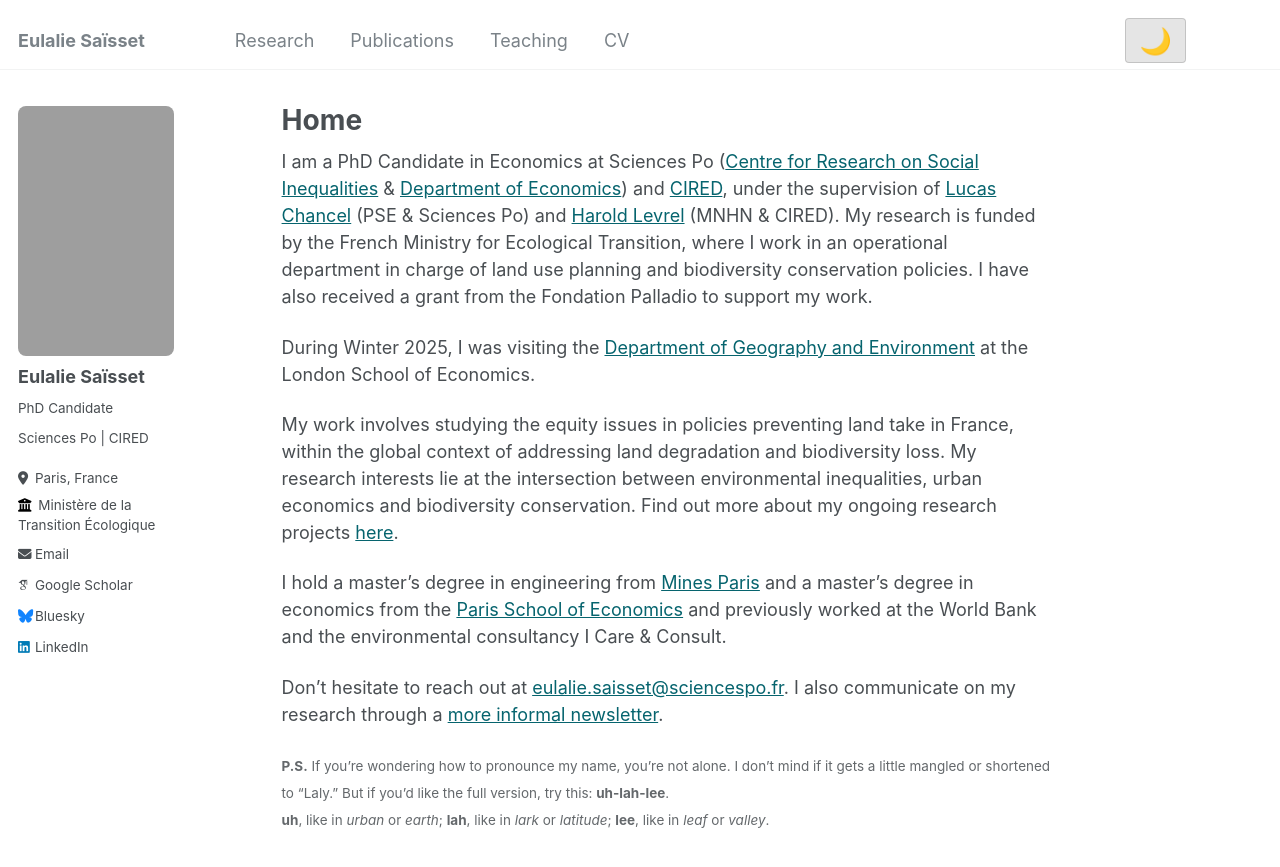
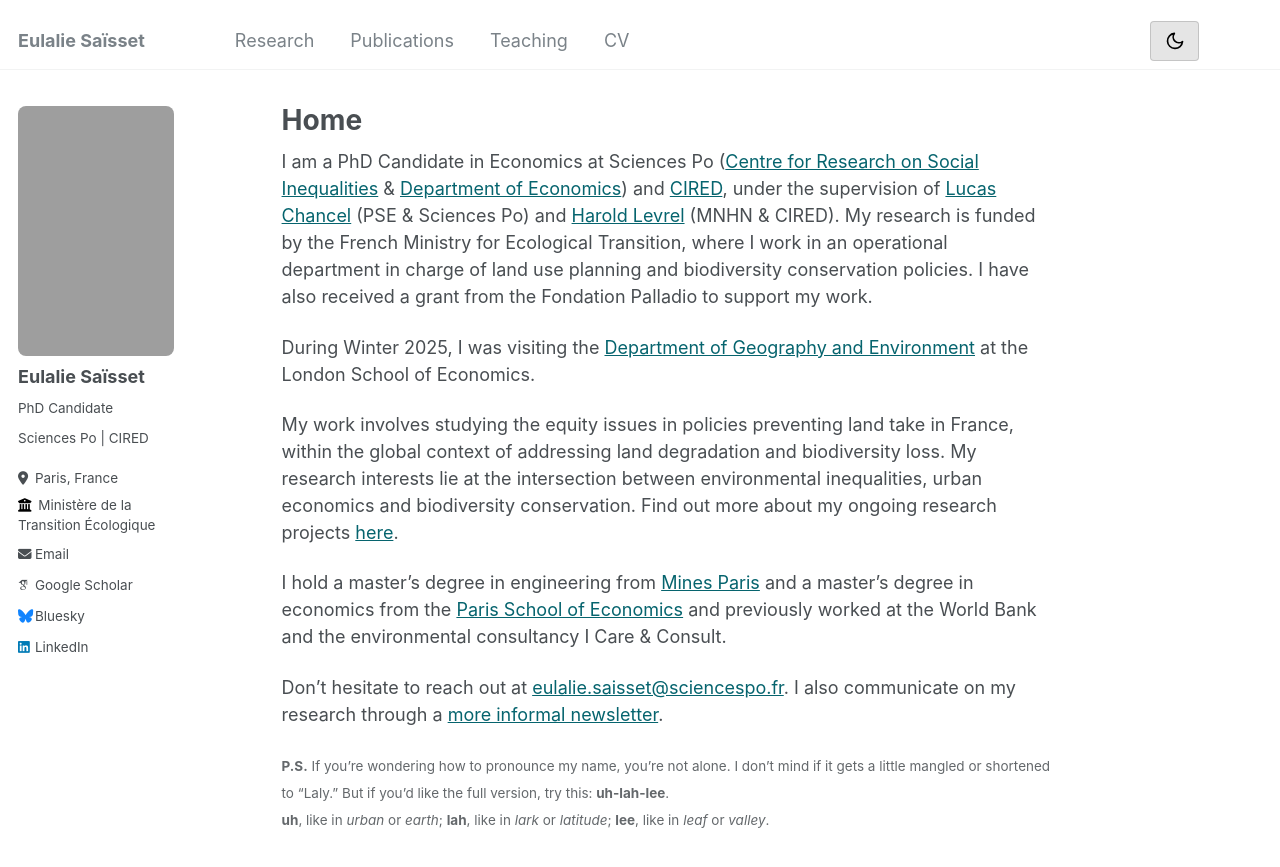
Before and after one commit to eulaliesaisset/eulaliesaisset.github.io, a Jekyll site: the page built from _pages/about.md, in a window 1280 px wide and 1045 px high. Shown: the top 867 px of the window. Built offline with Jekyll 4.4.1, drawn with Linux system fonts in a browser that asks for light colours; some web fonts are replaced.

Commit message:
Replace emoji icons with SVG icons for dark mode toggle
Update dark mode toggle to use professional SVG icons (moon/sun) instead of
emoji characters, matching the style of modern academic sites. This provides
better visual consistency and scalability across different platforms.

Co-Authored-By: Claude Sonnet 4.5 <noreply@anthropic.com>

```diff
--- a/_includes/masthead.html
+++ b/_includes/masthead.html
@@ -19,8 +19,20 @@
         <ul class="hidden-links hidden"></ul>
       </nav>
       <button id="dark-mode-toggle" class="dark-mode-toggle" aria-label="Toggle dark mode">
-        <span class="dark-mode-icon">🌙</span>
-
+        <svg class="dark-mode-icon moon-icon" width="20" height="20" viewBox="0 0 24 24" fill="none" stroke="currentColor" stroke-width="2" stroke-linecap="round" stroke-linejoin="round">
+          <path d="M21 12.79A9 9 0 1 1 11.21 3 7 7 0 0 0 21 12.79z"></path>
+        </svg>
+        <svg class="dark-mode-icon sun-icon" width="20" height="20" viewBox="0 0 24 24" fill="none" stroke="currentColor" stroke-width="2" stroke-linecap="round" stroke-linejoin="round" style="display: none;">
+          <circle cx="12" cy="12" r="5"></circle>
+          <line x1="12" y1="1" x2="12" y2="3"></line>
+          <line x1="12" y1="21" x2="12" y2="23"></line>
+          <line x1="4.22" y1="4.22" x2="5.64" y2="5.64"></line>
+          <line x1="18.36" y1="18.36" x2="19.78" y2="19.78"></line>
+          <line x1="1" y1="12" x2="3" y2="12"></line>
+          <line x1="21" y1="12" x2="23" y2="12"></line>
+          <line x1="4.22" y1="19.78" x2="5.64" y2="18.36"></line>
+          <line x1="18.36" y1="5.64" x2="19.78" y2="4.22"></line>
+        </svg>
       </button>
     </div>
   </div>
--- a/_sass/_dark-mode.scss
+++ b/_sass/_dark-mode.scss
@@ -245,7 +245,6 @@
   border: 1px solid rgba(0, 0, 0, 0.15);
   border-radius: 4px;
   cursor: pointer;
-  font-size: 1.2rem;
   line-height: 1;
   transition: all 0.3s ease;
   z-index: 10;
@@ -257,13 +256,25 @@
 
   .dark-mode-icon {
     display: inline-block;
-    font-size: 1.2em;
+    vertical-align: middle;
+    width: 20px;
+    height: 20px;
+    transition: opacity 0.3s ease;
+
+    svg {
+      width: 100%;
+      height: 100%;
+    }
   }
 
   @media (max-width: $small) {
     right: 3em;
     padding: 0.4rem 0.6rem;
-    font-size: 1rem;
+
+    .dark-mode-icon {
+      width: 18px;
+      height: 18px;
+    }
   }
 }
 
--- a/assets/js/dark-mode.js
+++ b/assets/js/dark-mode.js
@@ -13,17 +13,19 @@ document.addEventListener('DOMContentLoaded', function() {
     return;
   }
 
-  var icon = toggle.querySelector('.dark-mode-icon');
+  var moonIcon = toggle.querySelector('.moon-icon');
+  var sunIcon = toggle.querySelector('.sun-icon');
 
-  if (!icon) {
-    console.error('Dark mode icon not found');
+  if (!moonIcon || !sunIcon) {
+    console.error('Dark mode icons not found');
     return;
   }
 
   // Set initial icon based on current theme
   var currentTheme = document.documentElement.getAttribute('data-theme');
   if (currentTheme === 'dark') {
-    icon.textContent = '☀️';
+    moonIcon.style.display = 'none';
+    sunIcon.style.display = 'inline-block';
   }
 
   // Toggle dark mode on click
@@ -36,11 +38,13 @@ document.addEventListener('DOMContentLoaded', function() {
     document.documentElement.setAttribute('data-theme', newTheme);
     localStorage.setItem('theme', newTheme);
 
-    // Toggle icon
+    // Toggle icon visibility
     if (newTheme === 'dark') {
-      icon.textContent = '☀️';
+      moonIcon.style.display = 'none';
+      sunIcon.style.display = 'inline-block';
     } else {
-      icon.textContent = '🌙';
+      moonIcon.style.display = 'inline-block';
+      sunIcon.style.display = 'none';
     }
   });
 });
```
